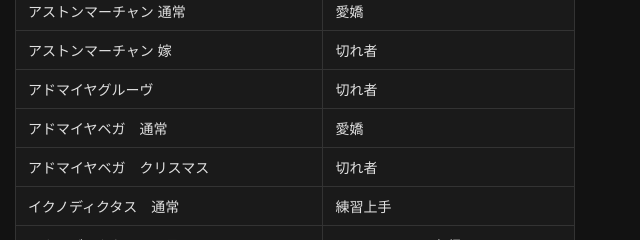
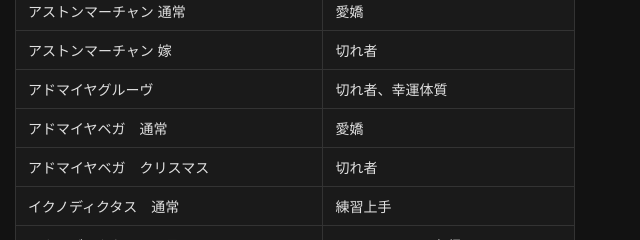
Before and after one commit to jamesuma/umacondition, a plain HTML site: page index.html in a window 1280 px wide. Shown: the part 457-697 px from the top of the page, 640-1280 px from the left. Drawn offline with Linux system fonts and the light colour scheme.

Commit message:
Update index.html

```diff
--- a/index.html
+++ b/index.html
@@ -156,7 +156,7 @@
     { name: "アグネスデジタル キョンシー", condition: "愛嬌" },
     { name: "アストンマーチャン 通常", condition: "愛嬌" },
     { name: "アストンマーチャン 嫁", condition: "切れ者" },
-    { name: "アドマイヤグルーヴ", condition: "切れ者" },
+    { name: "アドマイヤグルーヴ", condition: "切れ者、幸運体質" },
     { name: "アドマイヤベガ　通常", condition: "愛嬌" },
     { name: "アドマイヤベガ　クリスマス", condition: "切れ者" },
     { name: "イクノディクタス　通常", condition: "練習上手" },
@@ -172,7 +172,7 @@
     { name: "ヴィルシーナ", condition: "注目株" },
     { name: "ウインバリアシオン", condition: "ポジティブ思考" },
     { name: "ウオッカ　通常", condition: "練習上手" },
-    { name: "ウオッカ　クリスマス", condition: "注目株" },
+    { name: "ウオッカ　クリスマス", condition: "注目株、練習上手" },
     { name: "エアグルーヴ　通常", condition: "注目株" },
     { name: "エアグルーヴ　嫁", condition: "愛嬌" },
     { name: "エアグルーヴ　ハロウィン", condition: "注目株" },
@@ -182,7 +182,7 @@
     { name: "エイシンフラッシュ　通常", condition: "切れ者" },
     { name: "エイシンフラッシュ　バレンタイン", condition: "愛嬌" },
     { name: "エイシンフラッシュ　水着", condition: "愛嬌" },
-    { name: "エスポワールシチー", condition: "切れ者" },
+    { name: "エスポワールシチー", condition: "切れ者、リフレッシュの心得" },
     { name: "エピファネイア", condition: "切れ者" },
     { name: "エルコンドルパサー　通常", condition: "切れ者" },
     { name: "エルコンドルパサー　モンク", condition: "愛嬌" },
@@ -217,7 +217,7 @@
     { name: "ゴールドシチー　水着", condition: "ポジティブ思考" },
     { name: "ゴールドシップ　通常", condition: "切れ者、愛嬌" },
     { name: "ゴールドシップ　水着", condition: "愛嬌、練習上手" },
-    { name: "ゴールドシップ　凱旋門", condition: "切れ者、注目株" },
+    { name: "ゴールドシップ　凱旋門", condition: "愛嬌、注目株" },
     { name: "コパノリッキー　通常", condition: "愛嬌" },
     { name: "コパノリッキー　マーチ", condition: "幸運体質" },
     { name: "サイレンススズカ　通常", condition: "注目株" },
@@ -227,8 +227,8 @@
     { name: "サクラチヨノオー　通常", condition: "練習上手" },
     { name: "サクラチヨノオー　ダンス", condition: "愛嬌" },
     { name: "サクラバクシンオー　通常", condition: "愛嬌、注目株" },
-    { name: "サクラバクシンオー　チア", condition: "切れ者、愛嬌" },
-    { name: "サクラバクシンオー　ダンス", condition: "切れ者、愛嬌" },
+    { name: "サクラバクシンオー　チア", condition: "切れ者、愛嬌、注目株" },
+    { name: "サクラバクシンオー　ダンス", condition: "切れ者、愛嬌、注目株" },
     { name: "サクラローレル　通常", condition: "愛嬌" },
     { name: "サクラローレル　正月", condition: "ポジティブ思考" },
     { name: "サトノクラウン　通常", condition: "注目株" },
@@ -269,7 +269,7 @@
     { name: "スマートファルコン　黄色", condition: "注目株" },
     { name: "スマートファルコン　マーチ", condition: "切れ者" },
     { name: "セイウンスカイ　通常", condition: "愛嬌" },
-    { name: "セイウンスカイ　ダンス", condition: "切れ者" },
+    { name: "セイウンスカイ　ダンス", condition: "切れ者、注目株" },
     { name: "セイウンスカイ　水着", condition: "切れ者" },
     { name: "ゼンノロブロイ　通常", condition: "切れ者、練習上手" },
     { name: "ゼンノロブロイ　秋", condition: "切れ者、注目株" },
@@ -284,12 +284,12 @@
     { name: "ダイワスカーレット　クリスマス", condition: "愛嬌" },
     { name: "ダイワスカーレット　駿大祭", condition: "切れ者" },
     { name: "タップダンスシチー　通常", condition: "愛嬌" },
-    { name: "タップダンスシチー　ダンス", condition: "愛嬌" },
+    { name: "タップダンスシチー　ダンス", condition: "愛嬌、幸運体質" },
     { name: "タニノギムレット　通常", condition: "練習上手" },
-    { name: "タニノギムレット　ダンス", condition: "愛嬌" },
+    { name: "タニノギムレット　ダンス", condition: "愛嬌、ポジティブ思考" },
     { name: "タマモクロス　通常", condition: "切れ者、愛嬌" },
     { name: "タマモクロス　秋", condition: "切れ者、注目株" },
-    { name: "ダンツフレーム", condition: "愛嬌" },
+    { name: "ダンツフレーム", condition: "愛嬌、ポジティブ思考" },
     { name: "ツインターボ", condition: "練習上手" },
     { name: "ツルマルツヨシ", condition: "愛嬌" },
     { name: "デアリングタクト", condition: "切れ者" },
@@ -314,9 +314,9 @@
     { name: "ナイスネイチャ　和服", condition: "注目株" },
     { name: "ナカヤマフェスタ　通常", condition: "切れ者" },
     { name: "ナカヤマフェスタ　クリスマス", condition: "注目株" },
-    { name: "ナリタタイシン　通常", condition: "愛嬌" },
-    { name: "ナリタタイシン　スチームパンク", condition: "注目株" },
-    { name: "ナリタタイシン　メカ", condition: "愛嬌" },
+    { name: "ナリタタイシン　通常", condition: "愛嬌、練習上手" },
+    { name: "ナリタタイシン　スチームパンク", condition: "注目株、練習上手" },
+    { name: "ナリタタイシン　メカ", condition: "愛嬌、練習上手" },
     { name: "ナリタトップロード　通常", condition: "練習上手" },
     { name: "ナリタトップロード　クリスマス", condition: "ポジティブ思考" },
     { name: "ナリタトップロード　ラーメン", condition: "切れ者" },
@@ -343,11 +343,11 @@
     { name: "ヒシミラクル　通常", condition: "切れ者、練習上手" },
     { name: "ヒシミラクル　秋", condition: "切れ者、愛嬌" },
     { name: "ビリーブ", condition: "ポジティブ思考、練習上手" },
-    { name: "ビワハヤヒデ　通常", condition: "練習上手" },
+    { name: "ビワハヤヒデ　通常", condition: "練習上手、注目株" },
     { name: "ビワハヤヒデ　クリスマス", condition: "切れ者" },
     { name: "ビワハヤヒデ　メカ", condition: "切れ者" },
-    { name: "ファインモーション　通常", condition: "注目株" },
-    { name: "ファインモーション　嫁", condition: "切れ者" },
+    { name: "ファインモーション　通常", condition: "注目株、愛嬌" },
+    { name: "ファインモーション　嫁", condition: "切れ者、愛嬌" },
     { name: "ファインモーション　ラーメン", condition: "愛嬌" },
     { name: "ファレノプシス", condition: "ポジティブ思考" },
     { name: "ブエナビスタ", condition: "切れ者、愛嬌" },
@@ -356,7 +356,7 @@
     { name: "フサイチパンドラ　通常", condition: "愛嬌、注目株" },
     { name: "フサイチパンドラ　水着", condition: "ポジティブ思考、愛嬌" },
     { name: "フジキセキ　通常", condition: "練習上手" },
-    { name: "フジキセキ　ダンス", condition: "愛嬌" },
+    { name: "フジキセキ　ダンス", condition: "愛嬌、練習上手" },
     { name: "フジキセキ　応援", condition: "幸運体質" },
     { name: "フリオーソ", condition: "愛嬌" },
     { name: "ホッコータルマエ　通常", condition: "愛嬌" },
@@ -370,9 +370,9 @@
     { name: "マヤノトップガン　通常", condition: "切れ者、愛嬌" },
     { name: "マヤノトップガン　嫁", condition: "切れ者、練習上手" },
     { name: "マヤノトップガン　猫", condition: "切れ者、注目株" },
-    { name: "マルゼンスキー　通常", condition: "切れ者" },
-    { name: "マルゼンスキー　水着", condition: "愛嬌" },
-    { name: "マルゼンスキー　正月", condition: "ポジティブ思考" },
+    { name: "マルゼンスキー　通常", condition: "切れ者、注目株" },
+    { name: "マルゼンスキー　水着", condition: "愛嬌、注目株" },
+    { name: "マルゼンスキー　正月", condition: "ポジティブ思考、注目株" },
     { name: "マンハッタンカフェ　通常", condition: "愛嬌" },
     { name: "マンハッタンカフェ　バレンタイン", condition: "練習上手" },
     { name: "マンハッタンカフェ　嫁", condition: "切れ者" },
@@ -394,8 +394,8 @@
     { name: "メジロマックイーン　通常", condition: "練習上手" },
     { name: "メジロマックイーン　アニメ", condition: "注目株" },
     { name: "メジロマックイーン　水着", condition: "愛嬌" },
-    { name: "メジロライアン　通常", condition: "注目株" },
-    { name: "メジロライアン　バレンタイン", condition: "愛嬌" },
+    { name: "メジロライアン　通常", condition: "注目株、練習上手" },
+    { name: "メジロライアン　バレンタイン", condition: "愛嬌、練習上手" },
     { name: "メジロラモーヌ　通常", condition: "切れ者、注目株" },
     { name: "メジロラモーヌ　嫁", condition: "切れ者、リフレッシュの心得" },
     { name: "ヤエノムテキ　通常", condition: "愛嬌" },
@@ -411,9 +411,9 @@
     { name: "ラインクラフト　通常", condition: "切れ者" },
     { name: "ラインクラフト　配布", condition: "切れ者、ポジティブ思考" },
     { name: "ラヴズオンリーユー　通常", condition: "切れ者" },
-    { name: "ラヴズオンリーユー　BC", condition: "愛嬌" },
+    { name: "ラヴズオンリーユー　BC", condition: "愛嬌、リフレッシュの心得" },
     { name: "ラッキーライラック", condition: "練習上手" },
-    { name: "ルーラーシップ", condition: "愛嬌、ポジティブ思考" },
+    { name: "ルーラーシップ", condition: "愛嬌、リフレッシュの心得" },
     { name: "レッドディザイア", condition: "幸運体質" },
     { name: "ロイスアンドロイス", condition: "注目株" },
     { name: "ローズキングダム", condition: "注目株" },
```
